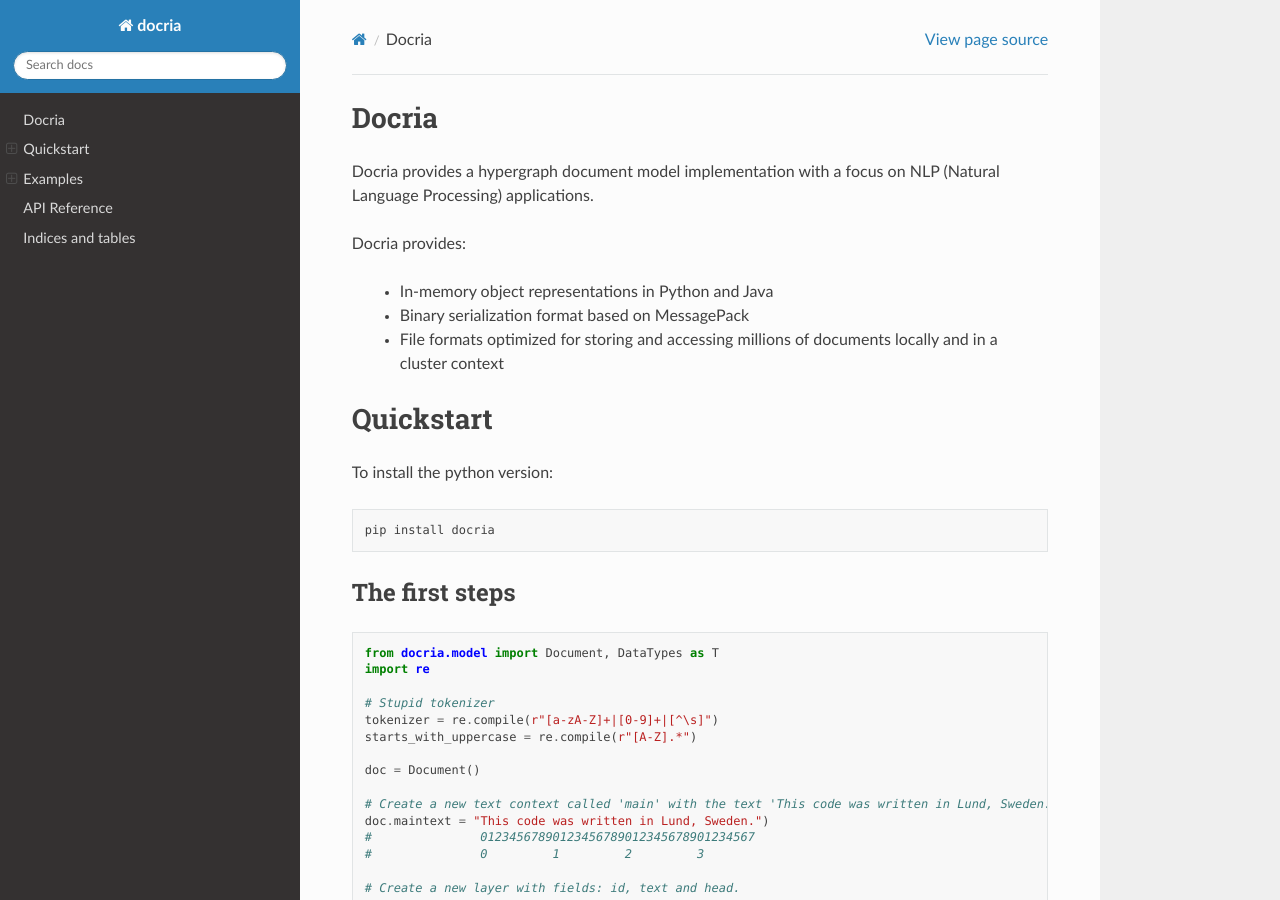
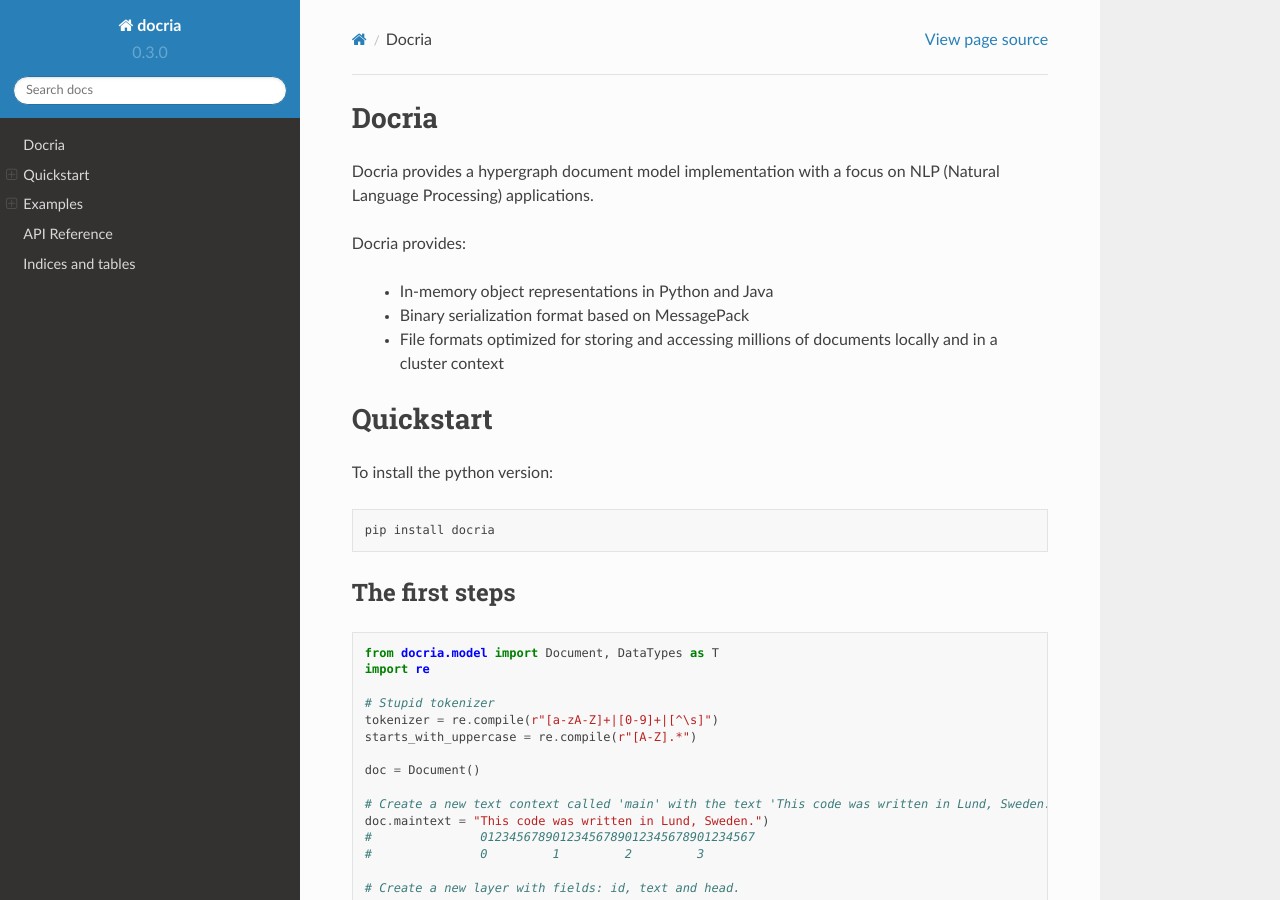
Before and after one commit to marcusklang/docria, a Sphinx documentation site: the page built from py/docs/source/index.rst, in a window 1280 px wide and 900 px high. Built offline with Sphinx 7.4.7 and the Read the Docs theme 2.0.0, drawn with Linux system fonts in a browser that asks for light colours.

Commit message:
Updates to documentation

```diff
--- a/py/docs/requirements.txt
+++ b/py/docs/requirements.txt
@@ -1 +1 @@
-sphinx-autodoc-annotation
+sphinx-autodoc-typehints
--- a/py/docs/source/conf.py
+++ b/py/docs/source/conf.py
@@ -24,9 +24,9 @@
 author = 'Marcus Klang'
 
 # The short X.Y version
-version = ''
+version = '0.3.0'
 # The full version, including alpha/beta/rc tags
-release = '0.3.0'
+release = '0.3.0beta'
 
 
 # -- General configuration ---------------------------------------------------
```
